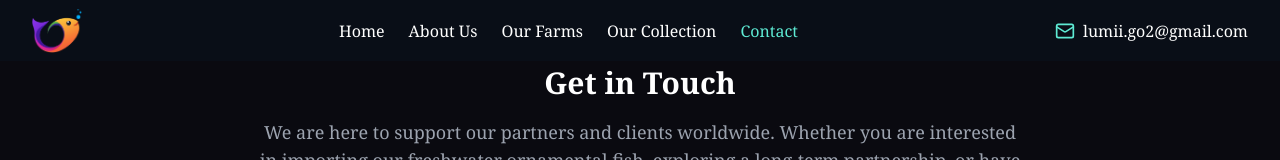
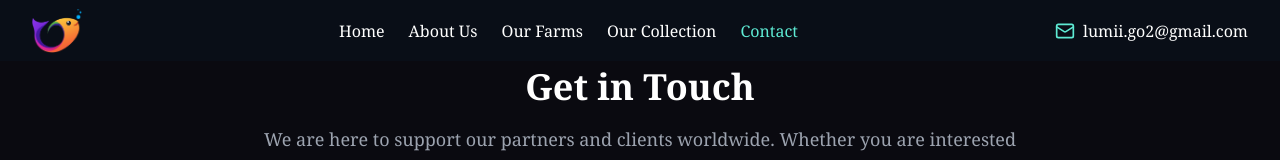
Before and after one commit to aquariumlumii/Lumii, a Next.js app: page /contact in a window 1280 px wide. Shown: the top 160 px of the page. Built offline with nearby package versions, Linux system fonts and the light colour scheme.

Commit message:
minor updates

```diff
--- a/src/app/contact/page.tsx
+++ b/src/app/contact/page.tsx
@@ -9,7 +9,7 @@ const ContactUsPage: React.FC = () => {
       <div className="max-w-7xl mx-auto px-4 sm:px-6 lg:px-8 py-16">
 
         <div className="text-center mb-16">
-          <h1 className="text-3xl font-extrabold text-white mb-4 leading-tight">
+          <h1 className="text-4xl font-extrabold text-white mb-4 leading-tight">
             Get in Touch
           </h1>
           <p className="text-lg text-gray-400 max-w-3xl mx-auto">
```
